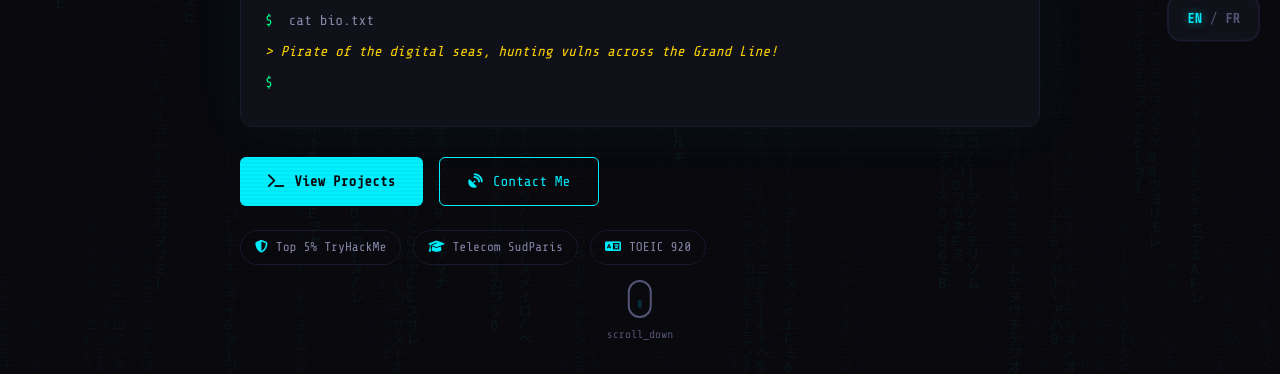
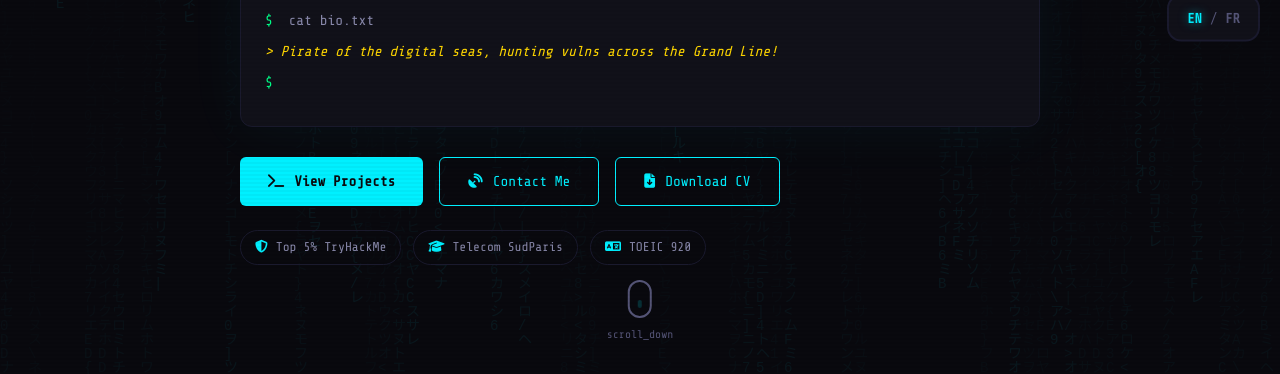
Before and after one commit to adamnjeh/adamnjeh.github.io, a plain HTML site: page index.html in a window 1280 px wide. Shown: the part 426-800 px from the top of the page. Drawn offline with nearby package versions, Linux system fonts and the light colour scheme.

Commit message:
cv button

```diff
--- a/index.html
+++ b/index.html
@@ -72,6 +72,7 @@
             <div class="hero-cta">
                 <a href="#projects" class="btn btn-primary"><i class="fas fa-terminal"></i> <span data-en="View Projects" data-fr="Voir les projets">View Projects</span></a>
                 <a href="#contact" class="btn btn-outline"><i class="fas fa-satellite-dish"></i> <span data-en="Contact Me" data-fr="Me contacter">Contact Me</span></a>
+                <a href="adam_njeh.pdf" download class="btn btn-outline"><i class="fas fa-file-arrow-down"></i> <span data-en="Download CV" data-fr="Telecharger CV">Download CV</span></a>
             </div>
             <div class="hero-badges">
                 <div class="badge"><i class="fas fa-shield-halved"></i> Top 5% TryHackMe</div>
```
Also changed, not shown: 2 other files.
